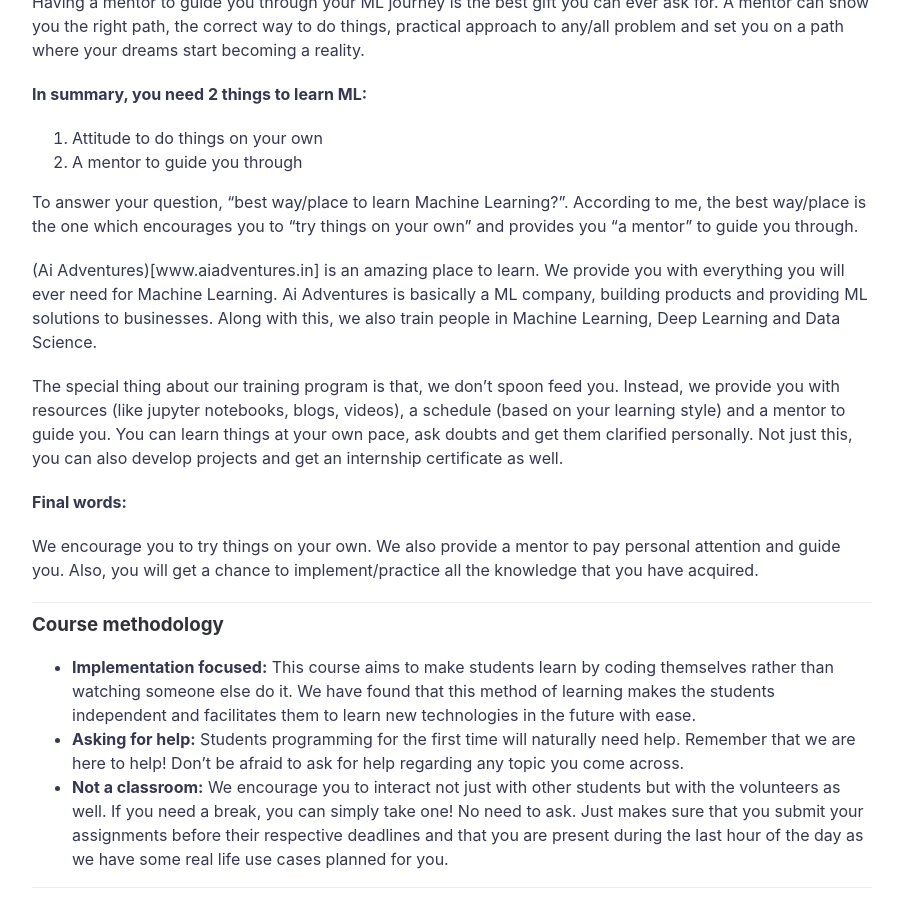
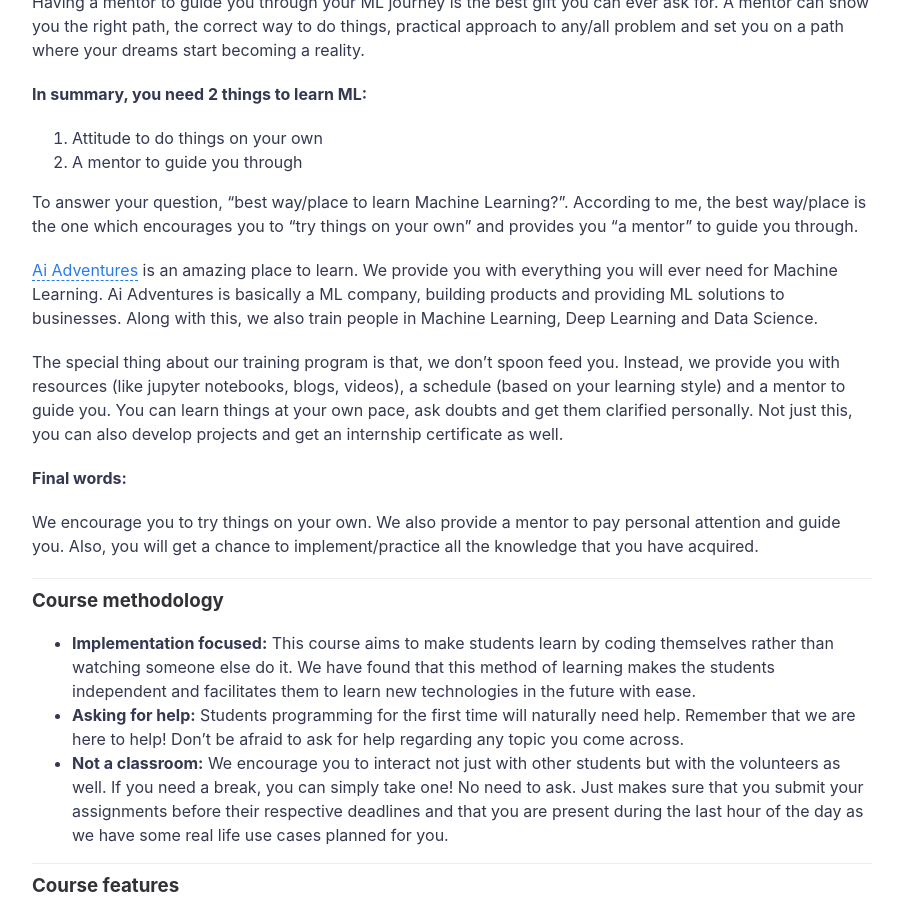
Before and after one commit to Ankur-singh/mitwpu, a Jekyll site: the page built from _posts/2019-11-26-Why-Ai-Adventures.md, in a window 1280 px wide and 900 px high, scrolled down 787 px. Shown: the whole window, without its empty margins (178-1078 px from the left). Built offline with Jekyll 4.4.1, drawn with Linux system fonts in a browser that asks for light colours.

Commit message:
Update 2019-11-26-Why-Ai-Adventures.md

```diff
--- a/_posts/2019-11-26-Why-Ai-Adventures.md
+++ b/_posts/2019-11-26-Why-Ai-Adventures.md
@@ -19,7 +19,7 @@ Having a mentor to guide you through your ML journey is the best gift you can ev
 
 To answer your question, “best way/place to learn Machine Learning?”. According to me, the best way/place is the one which encourages you to “try things on your own” and provides you “a mentor” to guide you through.
 
-(Ai Adventures)[www.aiadventures.in] is an amazing place to learn. We provide you with everything you will ever need for Machine Learning. Ai Adventures is basically a ML company, building products and providing ML solutions to businesses. Along with this, we also train people in Machine Learning, Deep Learning and Data Science.
+[Ai Adventures](www.aiadventures.in) is an amazing place to learn. We provide you with everything you will ever need for Machine Learning. Ai Adventures is basically a ML company, building products and providing ML solutions to businesses. Along with this, we also train people in Machine Learning, Deep Learning and Data Science.
 
 The special thing about our training program is that, we don’t spoon feed you. Instead, we provide you with resources (like jupyter notebooks, blogs, videos), a schedule (based on your learning style) and a mentor to guide you. You can learn things at your own pace, ask doubts and get them clarified personally. Not just this, you can also develop projects and get an internship certificate as well.
 
```
